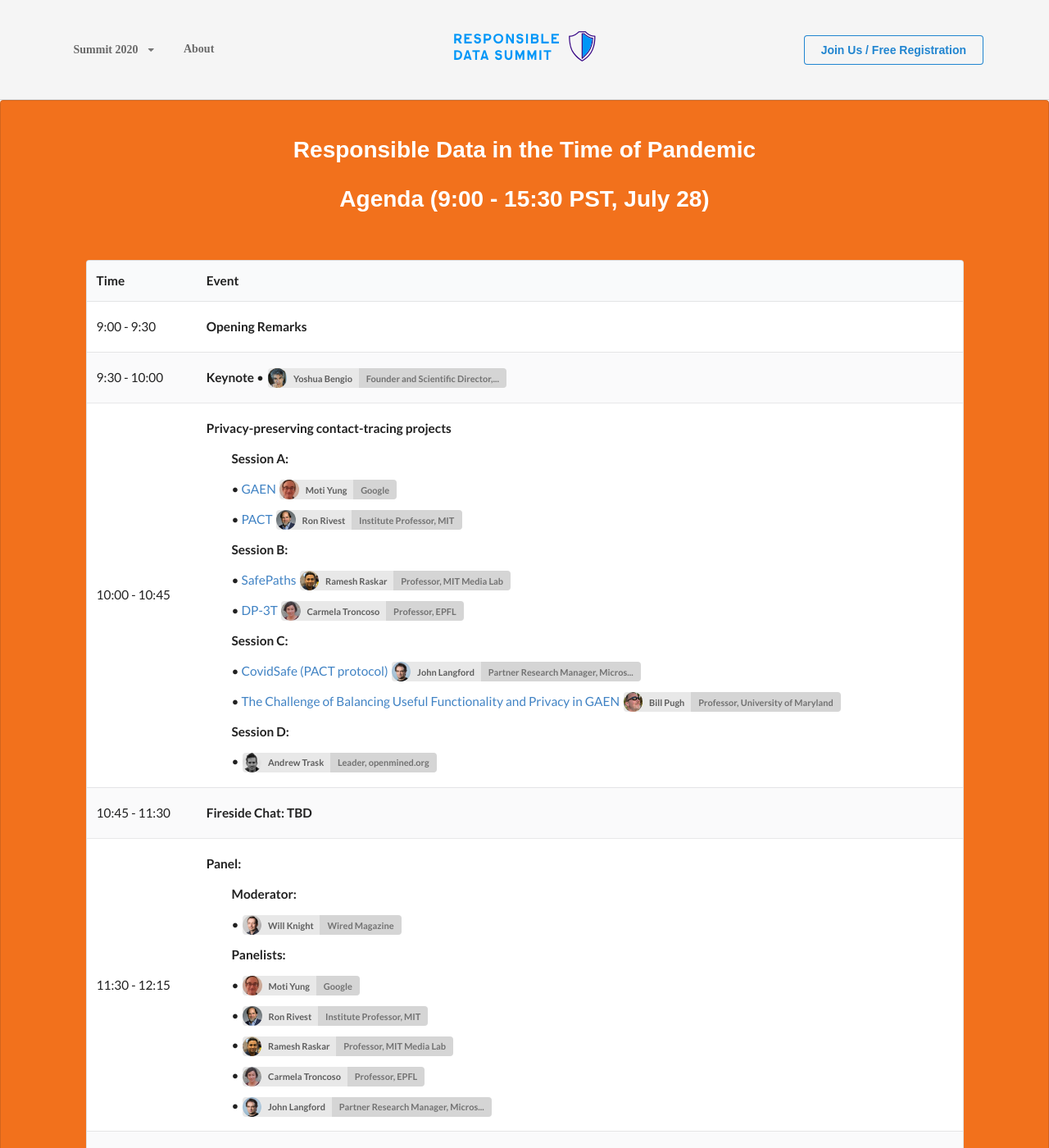
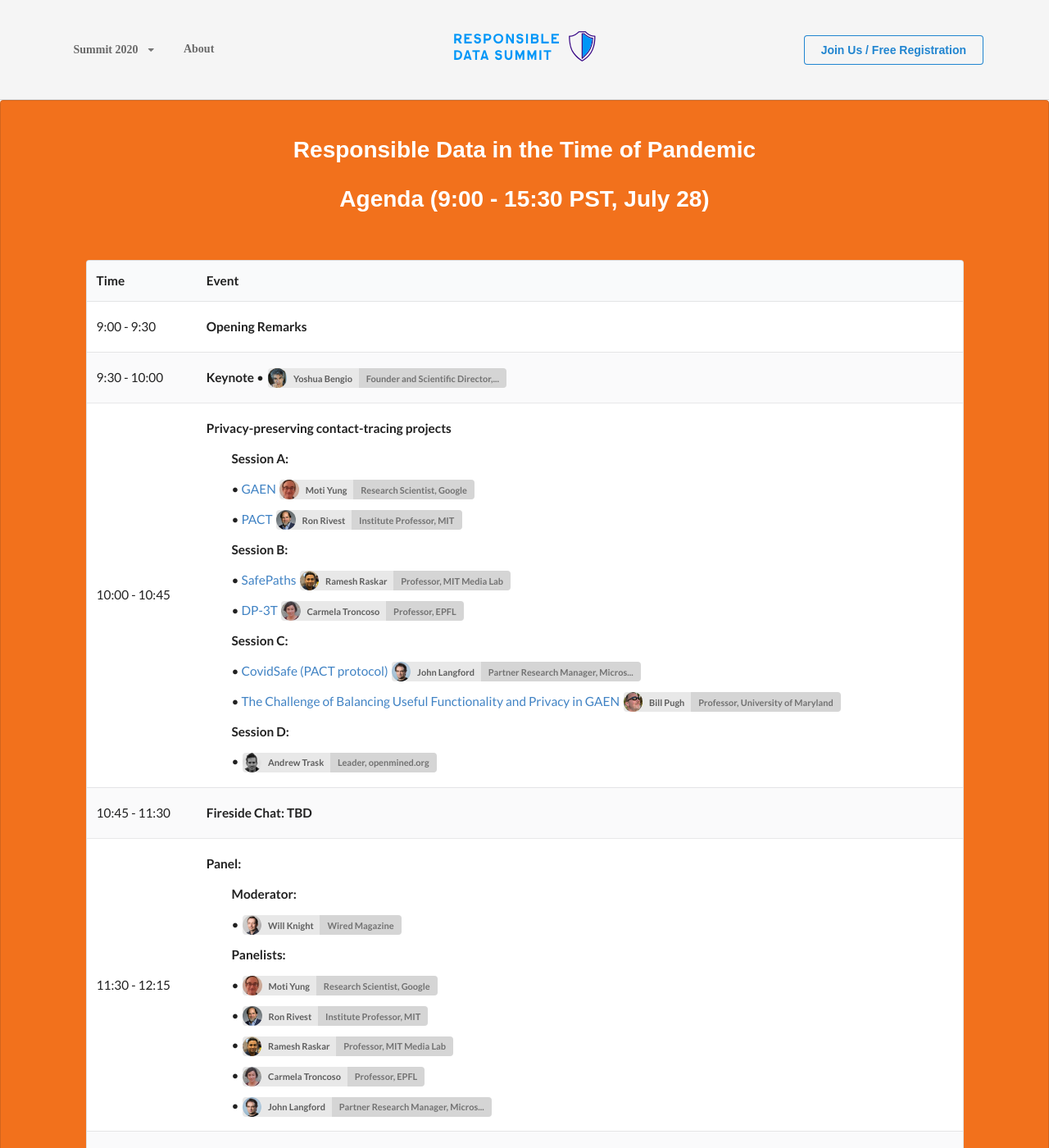
Before and after one commit to responsible-data-summit/responsible-data-summit.github.io, a Jekyll site: the page built from pages/agenda-0728.html, in a window 1280 px wide and 1400 px high. Shown: the whole window at 82% size. Built offline with Jekyll 4.4.1, drawn with Linux system fonts in a browser that asks for light colours; some web fonts are replaced.

Commit message:
add Moti's title

```diff
--- a/_data/speakers_pandemic.yml
+++ b/_data/speakers_pandemic.yml
@@ -57,7 +57,7 @@
   hide_talk: true
 - name: Moti Yung
   title: |
-    Google
+    Research Scientist, Google
   avatar: Moti.png
   hide_talk: true
 - name: Brennan Lake
```
